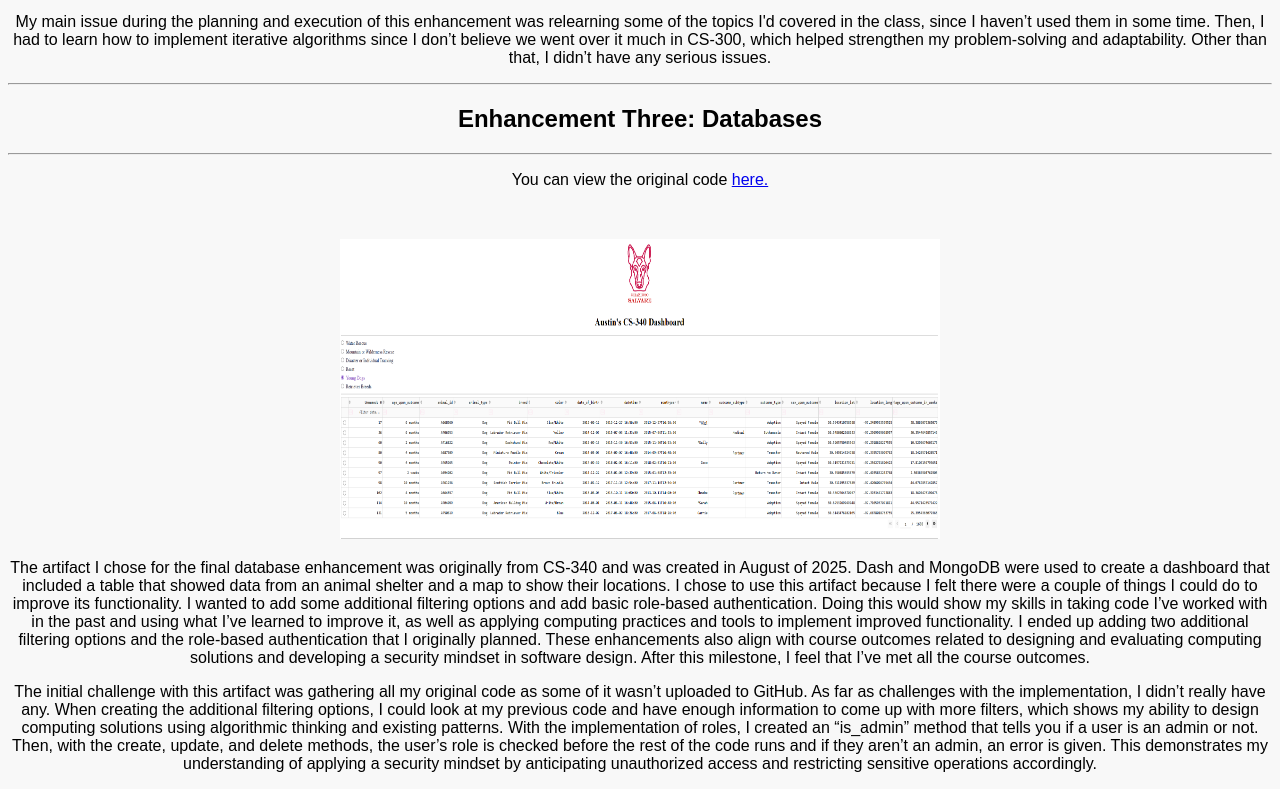
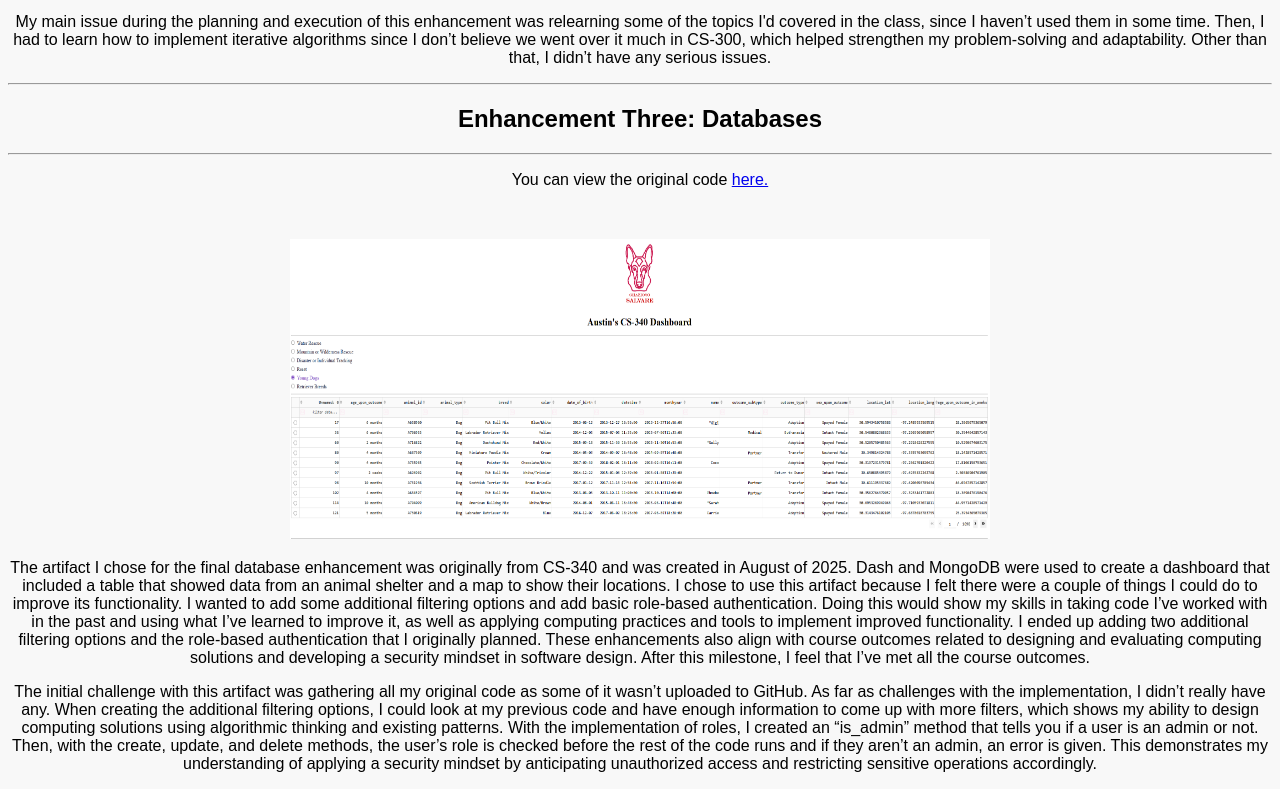
Before and after one commit to aketronEdu/aketronEdu.github.io, a plain HTML site: page index.html in a window 1280 px wide. Shown: the part 1547-2336 px from the top of the page. Drawn offline with Linux system fonts and the light colour scheme.

Commit message:
Update index.html

```diff
--- a/index.html
+++ b/index.html
@@ -54,7 +54,7 @@
 <br>
 
 <p align = 'center'>
-  <img src = 'En3.png' width = '600' height = '300'>
+  <img src = 'En3.png' width = '700' height = '300'>
 </p>
 
 <p align = 'center'>The artifact I chose for the final database enhancement was originally from CS-340 and was created in August of 2025. Dash and MongoDB were used to create a dashboard that included a table that showed data from an animal shelter and a map to show their locations. I chose to use this artifact because I felt there were a couple of things I could do to improve its functionality. I wanted to add some additional filtering options and add basic role-based authentication. Doing this would show my skills in taking code I’ve worked with in the past and using what I’ve learned to improve it, as well as applying computing practices and tools to implement improved functionality. I ended up adding two additional filtering options and the role-based authentication that I originally planned. These enhancements also align with course outcomes related to designing and evaluating computing solutions and developing a security mindset in software design. After this milestone, I feel that I’ve met all the course outcomes.
```
